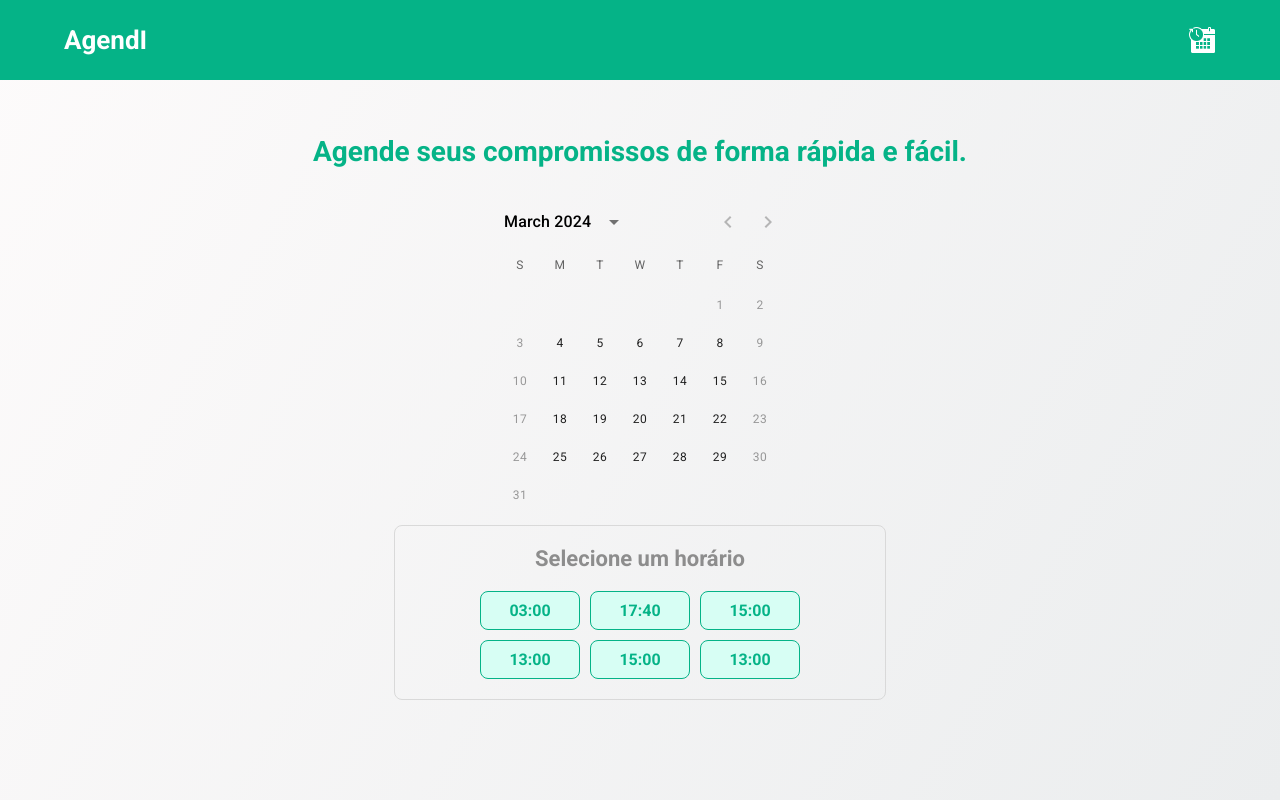
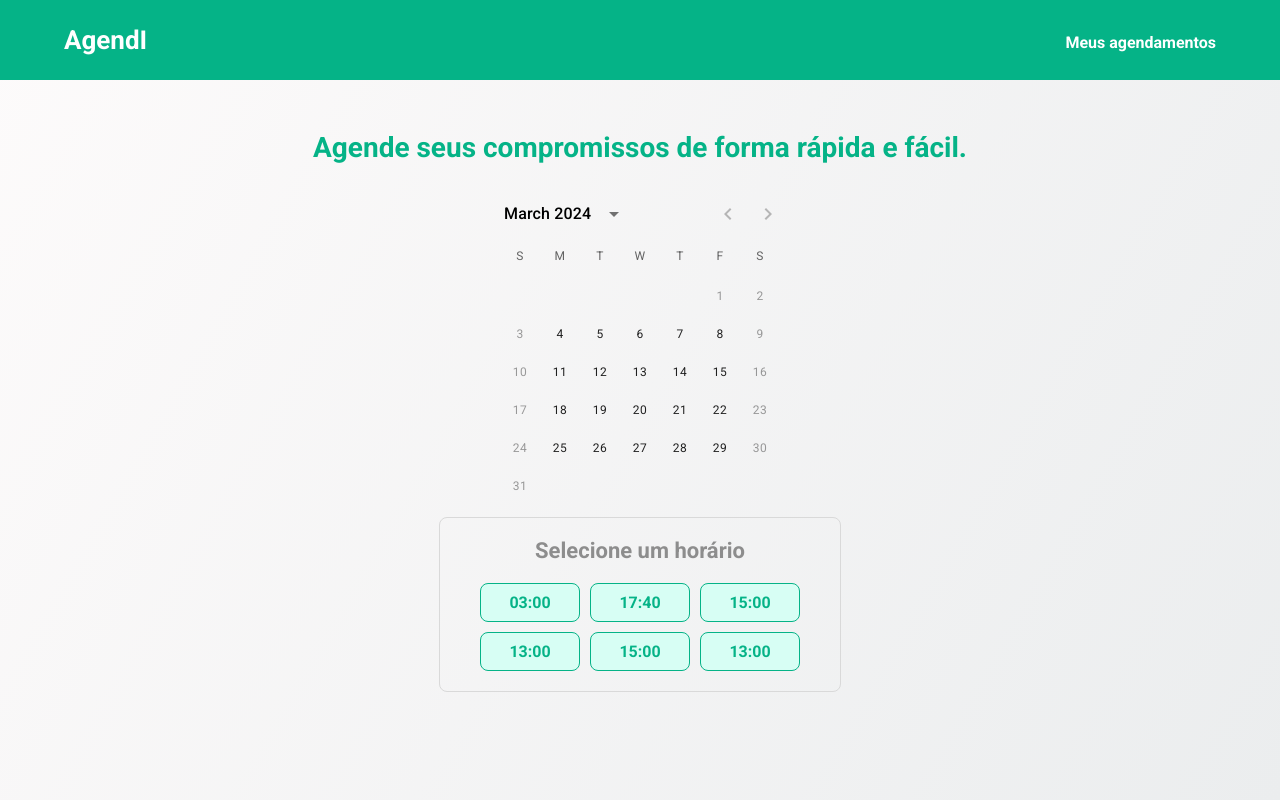
Before and after one commit to Hitallo-moreira/agendi, a React (Vite) app in the folder agendi/: page / in a window 1280 px wide. Built offline with nearby package versions, Linux system fonts and the light colour scheme.

Commit message:
feat: update components

```diff
--- a/agendi/src/components/Calendar.jsx
+++ b/agendi/src/components/Calendar.jsx
@@ -1,7 +1,21 @@
+import React, { useState } from 'react';
 import { LocalizationProvider } from '@mui/x-date-pickers';
 import { AdapterDayjs } from '@mui/x-date-pickers/AdapterDayjs'
 import { DateCalendar } from '@mui/x-date-pickers/DateCalendar';
 import dayjs from 'dayjs';
+import styled from "styled-components";
+import data from "../db/db.json";
+
+const Title = styled.h1`
+  font-size: 28px;
+  color: #05B387;
+
+  @media only screen and (max-width: 480px) {
+    font-size: 24px;
+    margin: 0 2rem 1rem 2rem;
+  }
+`;
+
 
 function Calendar() {
   const minDate = dayjs('2024-03-04');
@@ -18,9 +32,7 @@ function Calendar() {
 
   return (
     <div className='calendar-wrapper'>
-      <div className="info">
-        <h2>Agende seus compromissos de forma rápida e fácil.</h2>
-      </div>
+      <Title>Agende seus compromissos de forma rápida e fácil.</Title>
       <LocalizationProvider dateAdapter={AdapterDayjs}>
         <DateCalendar
           minDate={minDate}
--- a/agendi/src/components/DateAvailable.jsx
+++ b/agendi/src/components/DateAvailable.jsx
@@ -8,10 +8,10 @@ const Title = styled.h1`
 `;
 
 const Schedules = styled.div`
-  width: 450px;
+  width: auto;
   border-radius: 8px;
   border: 1px solid #d9d9d9;
-  padding: 20px;
+  padding: 20px 40px;
 `;
 
 const DateGrid = styled.div`
--- a/agendi/src/components/Header.jsx
+++ b/agendi/src/components/Header.jsx
@@ -16,7 +16,7 @@ const HeaderInfo = styled.header`
     margin-bottom: 2rem;
 
     @media only screen and (max-width: 480px) {
-        display: block;
+        display: flex;
     }
 `;
 
@@ -28,6 +28,10 @@ const Logo = styled.div`
     margin-left: 4rem;
     font-size: 26px;
     color: #fff;
+
+    @media only screen and (max-width: 480px) {
+        margin: 0 0 0 2rem;
+    }
 `;
 
 const LinkOption = styled.div`
@@ -38,8 +42,13 @@ const LinkOption = styled.div`
 `;
 
 const Image = styled.img`
+    display: none;
     height: auto;
     width: 27px;
+
+    @media only screen and (max-width: 480px) {
+        width: 30px;
+    }
 `;
 
 const ScheduleText = styled.span`
@@ -48,6 +57,10 @@ const ScheduleText = styled.span`
 
     &:hover {
         color: #d9d9d9;
+    }
+
+    @media only screen and (max-width: 480px) {
+        display: none;
     }
 `;
 
@@ -65,9 +78,9 @@ function Header() {
                 <HeaderLink url="./agendamentos">
                     <LinkOption>
                         <Image src={agenda} alt="Agenda" />
-                        {/* <ScheduleText>
+                        <ScheduleText>
                             Meus agendamentos
-                        </ScheduleText> */}
+                        </ScheduleText>
                     </LinkOption>
                 </HeaderLink>
             </nav>
--- a/agendi/src/components/HeaderLinks.jsx
+++ b/agendi/src/components/HeaderLinks.jsx
@@ -9,6 +9,10 @@ const LinkOption = styled.div`
     text-decoration: none;
     color: #fff;
     margin-right: 4rem;
+
+    @media only screen and (max-width: 480px) {
+        margin-right: 2rem;
+    }
 `;
 
 function HeaderLink({url, children}) {
--- a/agendi/src/styles/Global.css
+++ b/agendi/src/styles/Global.css
@@ -27,8 +27,3 @@ button.css-1u23akw-MuiButtonBase-root-MuiPickersDay-root:focus.Mui-selected {
 .css-innj4t-MuiPickersYear-yearButton.Mui-selected {
     background-color: #05B387 !important;
 }
-
-.calendar-wrapper .info h2 {
-    font-size: 28px;
-    color: #05B387;
-}
```
